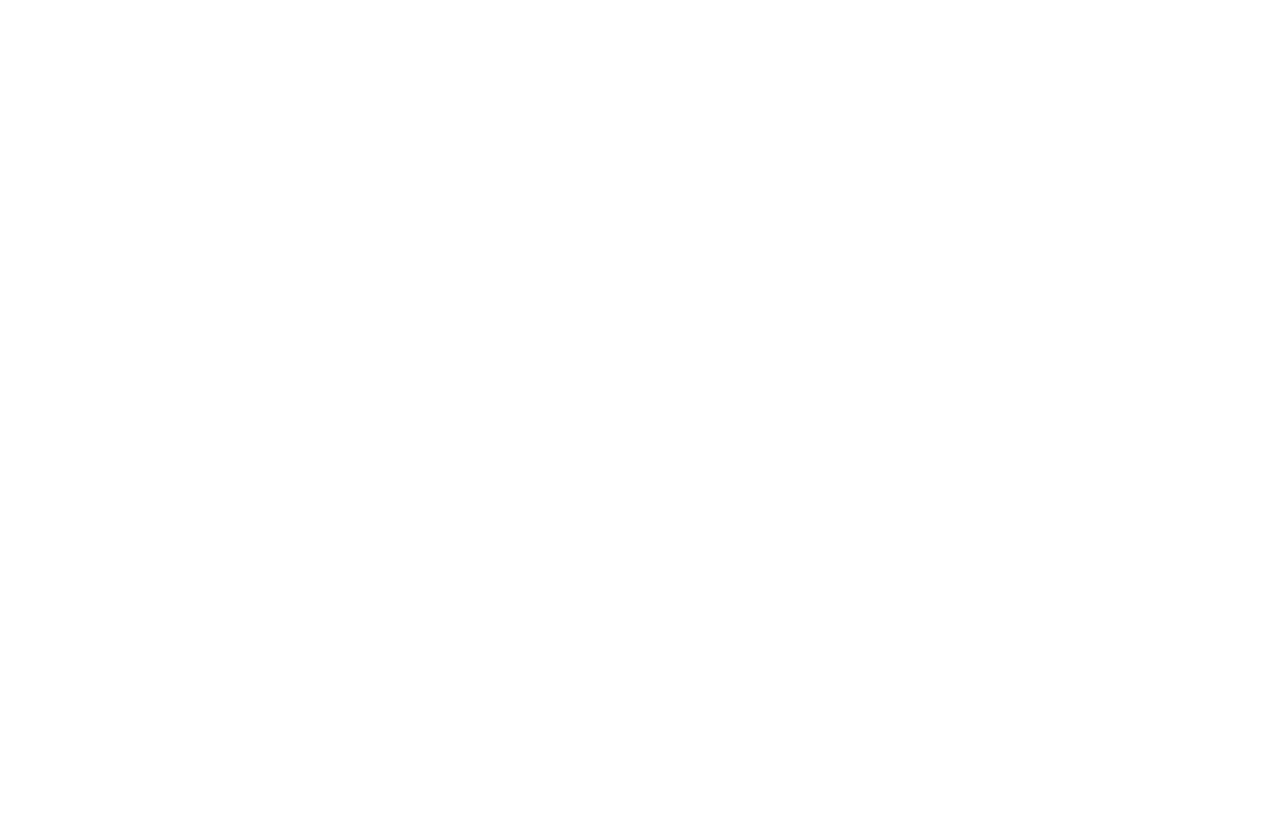
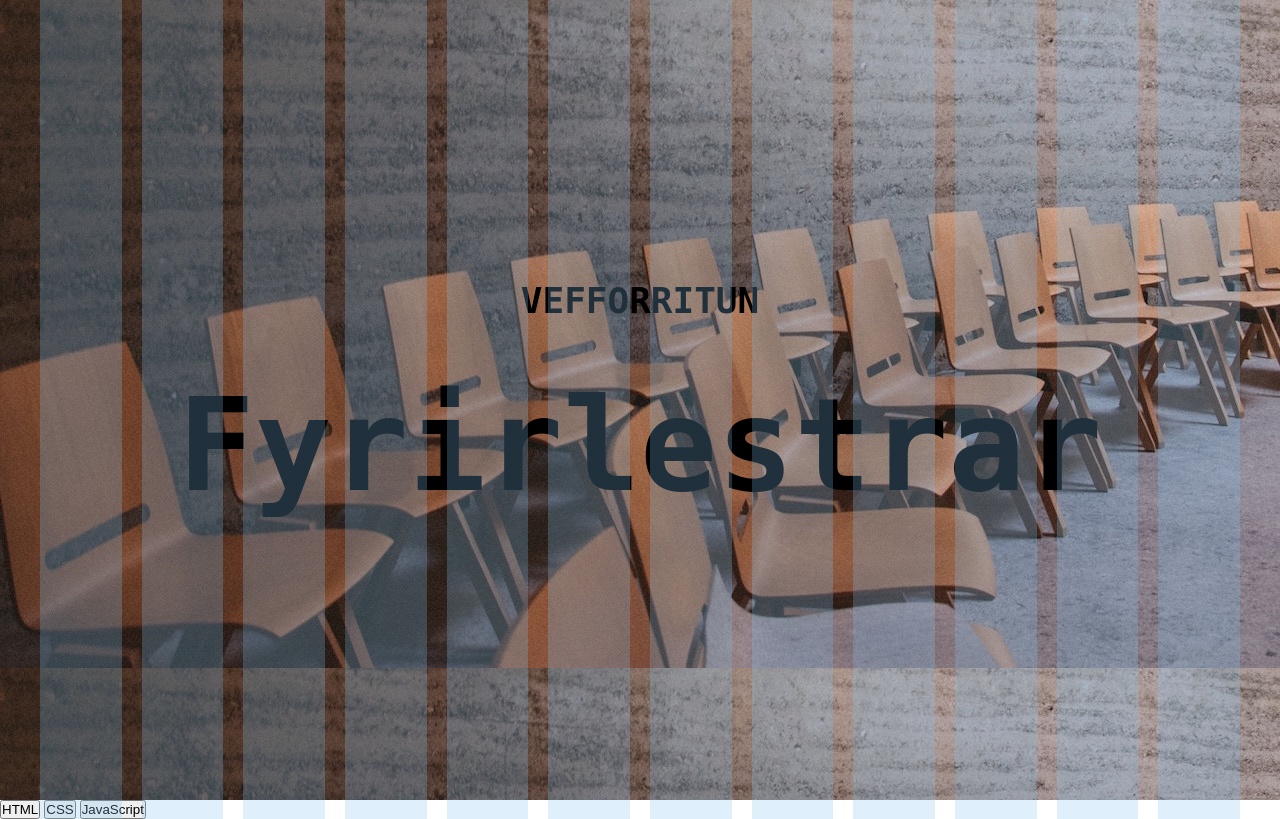
Before and after one commit to soleyb/vefforritun_h2, a plain HTML site: page index.html in a window 1280 px wide. Drawn offline with nearby package versions, Linux system fonts and the light colour scheme; files that its build step writes are made by us from their sources.

Commit message:
Fikt í hausnum, setti inn liti og bakgrunnsmynd haussins

```diff
--- a/index.html
+++ b/index.html
@@ -3,8 +3,19 @@
 <head>
   <meta charset="utf-8">
   <title>Hópverkefni 2</title>
+  <link rel="stylesheet" href="grid.css">
+  <link rel="stylesheet" href="dist/styles.css">
 </head>
 <body>
+  <div class="haus">
+    <h3 class="haus__fag">Vefforritun</h3>
+    <h1 class="haus__h1">Fyrirlestrar</h1>
+  </div>
+  <div class="takkar">
+    <button class="takkar_takki">HTML</button>
+    <button class="takkar_takki">CSS</button>
+    <button class="takkar_takki">JavaScript</button>
+  </div>
 
 </body>
 </html>
--- a/src/styles/config.scss
+++ b/src/styles/config.scss
@@ -1,7 +1,15 @@
 $max-width: 1200px;
 $gutter: 20px;
 
-div {
-  villa-fjarlægðu-mig;
-  stylelint-ætti-að-kvarta;
-}
+//Litir
+$black: #000;
+$darkgrey: #999;
+$grey: #aaa;
+$lightgrey: #ccc;
+$lime: #2d2;
+$darkgreen: #1a1;
+$lightyellow: #fcffd2;
+$redish: #cc9694;
+
+$font-main: "Times New Roman";
+$font-heading: "monospace";
--- a/src/styles/styles.scss
+++ b/src/styles/styles.scss
@@ -25,3 +25,35 @@ img { /* stylelint-disable-line */
 }
 
 // TODO import
+
+
+//stillingar í hausi
+.haus {
+  background-image: url("../img/header.jpg");
+  background-color: rgba(0,0,0,0.6);
+  height: 100vh;
+  display: flex;
+  flex-wrap: wrap;
+  align-content: center;
+}
+.haus__h1 {
+  color: $black;
+  text-align: center;
+  width: 100%;
+  margin-top: 50px;
+  font-family: $font-heading;
+  font-size: 128px;
+}
+.haus__fag {
+  color: $black;
+  text-transform: uppercase;
+  text-align: center;
+  width: 100%;
+  font-family: $font-heading;
+  font-size: 36px;
+}
+
+
+@media(min-width: 700px){
+
+}
```
Also changed, not shown: 1 other file.
